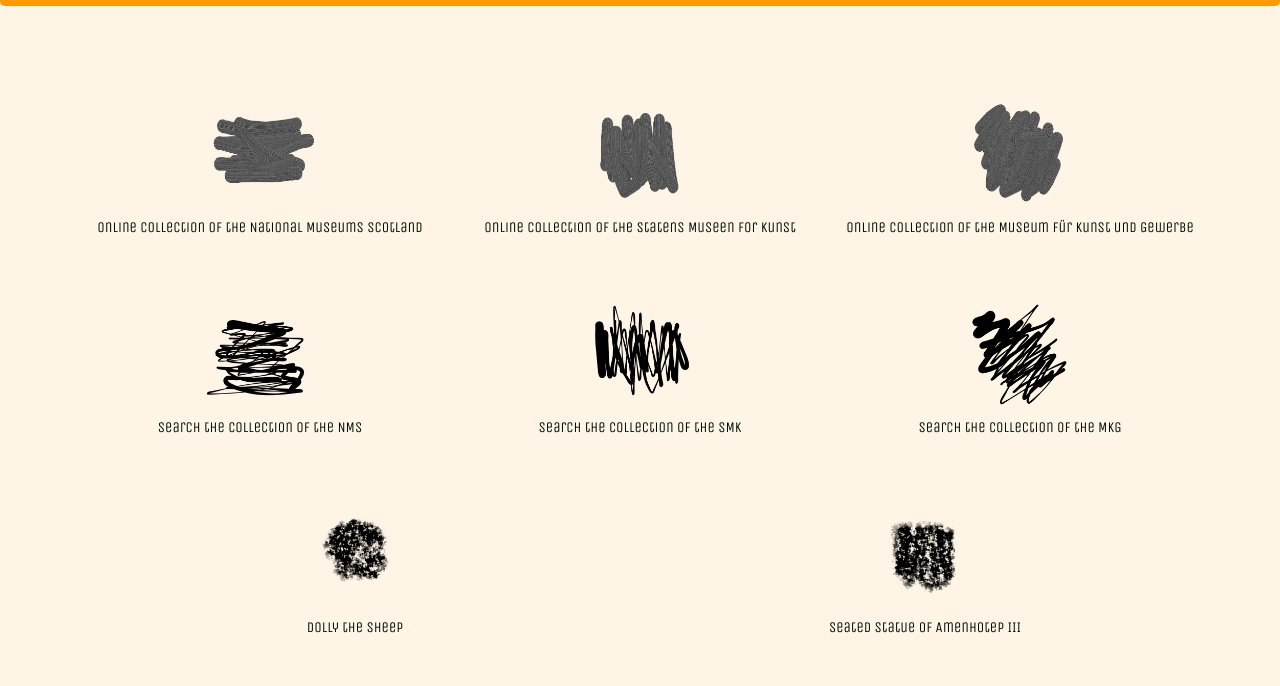
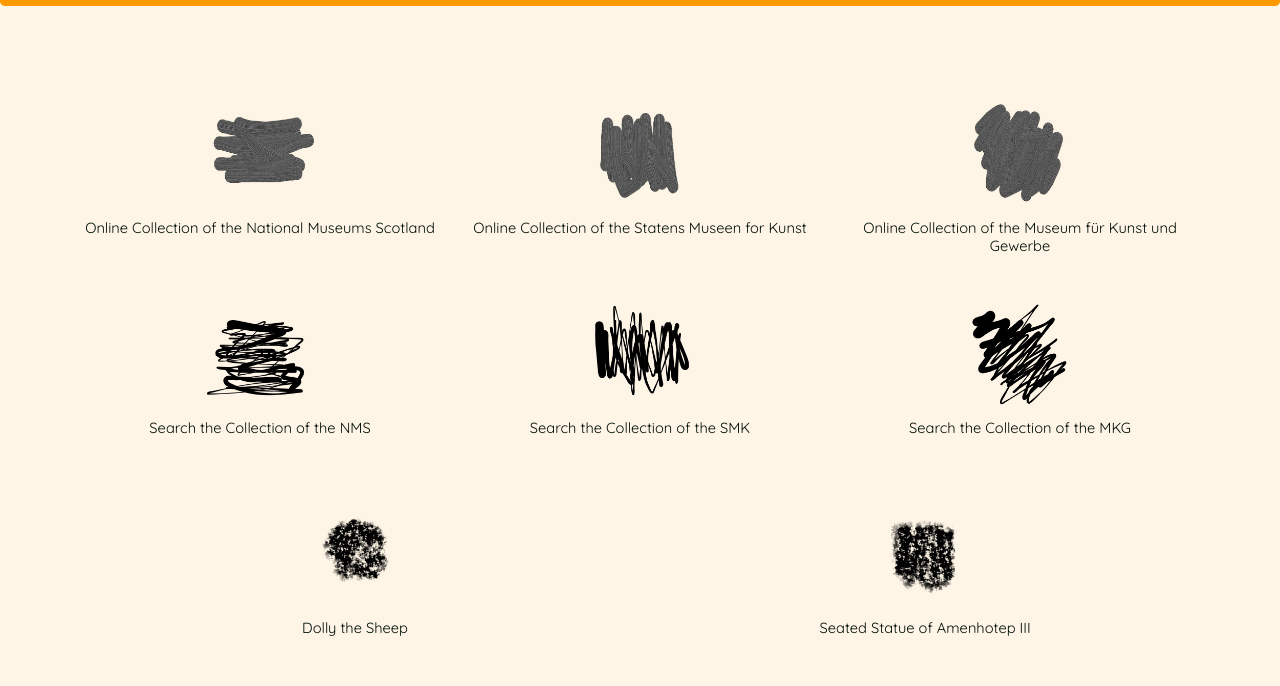
Before and after one commit to Rixten/Appendix1, a plain HTML site: page index.html in a window 1280 px wide. Shown: the part 114-800 px from the top of the page. Drawn offline with nearby package versions, Linux system fonts and the light colour scheme.

Commit message:
Update appendix.css
updated text with new font.

```diff
--- a/style/appendix.css
+++ b/style/appendix.css
@@ -3,7 +3,7 @@ body {
 }
 
 h1 {
-  font-family: 'Unica One', cursive;
+  font-family: 'Quicksand', sans-serif;
   text-align: center;
   font-size: 11pt;
 }
```
